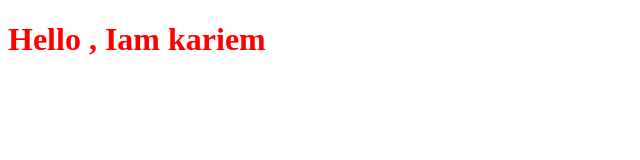
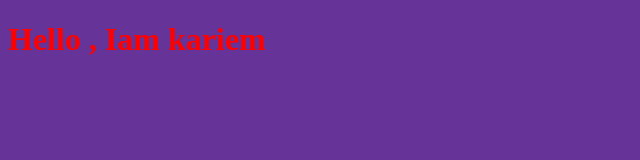
Before and after one commit to kariemibrahem1/myproject, a plain HTML site: page index.html in a window 1280 px wide. Shown: the whole page, without its empty margins (0-640 px from the left). Drawn offline with Linux system fonts and the light colour scheme.

Commit message:
add colour to background

```diff
--- a/style.css
+++ b/style.css
@@ -1,3 +1,7 @@
 h1 {
     color: red;
 }
+
+body {
+    background-color: rebeccapurple;
+}
```
